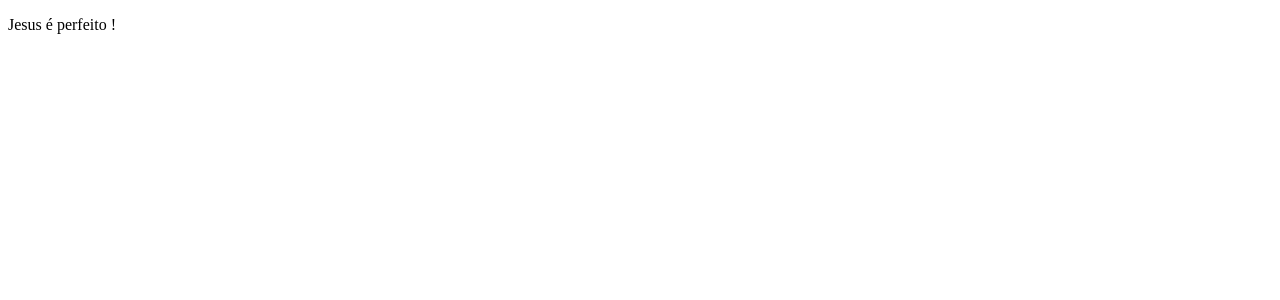
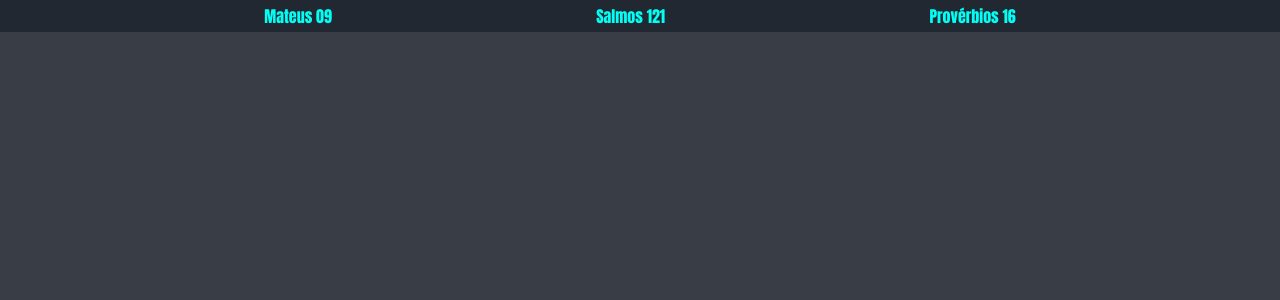
Before and after one commit to DaviBarretoo/Aviva, a React (Create React App) app: page / in a window 1280 px wide. Shown: the top 300 px of the page. Built offline with nearby package versions, Linux system fonts and the light colour scheme.

Commit message:
now update nav

```diff
--- a/src/App.jsx
+++ b/src/App.jsx
@@ -1,7 +1,15 @@
 import React from 'react';
+import { BrowserRouter } from 'react-router-dom';
+import GlobalStyle from './styles/Globalstyle';
+import Header from './components/Header/header';
 
 function App() {
-  return <p>Jesus é perfeito !</p>;
+  return (
+    <BrowserRouter>
+      <Header />
+      <GlobalStyle />
+    </BrowserRouter>
+  );
 }
 
 export default App;
--- /dev/null
+++ b/src/components/Header/header.jsx
@@ -0,0 +1,13 @@
+import React from 'react';
+import { Link } from 'react-router-dom';
+import { Nav } from './styled';
+
+export default function Header() {
+  return (
+    <Nav>
+      <Link to="/"> Mateus 09</Link>
+      <Link to="/"> Salmos 121</Link>
+      <Link to="/"> Provérbios 16</Link>
+    </Nav>
+  );
+}
--- /dev/null
+++ b/src/components/Header/styled.js
@@ -0,0 +1,23 @@
+import styled from 'styled-components';
+import { colorOfHeader, blue, lightblue } from '../../config/color';
+
+export const Nav = styled.nav`
+
+background: ${colorOfHeader};
+height: 2rem;
+display: flex;
+justify-content: space-evenly;
+align-items: center;
+
+a{
+  font-family: Impact, Haettenschweiler, 'Arial Narrow Bold', sans-serif;
+  color: ${blue};
+  text-decoration:none;
+  transition: 700ms;
+}
+
+a:hover{
+  color: ${lightblue};
+
+}
+`;
--- /dev/null
+++ b/src/config/color.js
@@ -0,0 +1,4 @@
+export const darkcolor = '#393e46';
+export const lightblue = '#00ADB5';
+export const blue = '#00FFF5';
+export const colorOfHeader = '#222831';
--- /dev/null
+++ b/src/styles/Globalstyle.js
@@ -0,0 +1,19 @@
+import { createGlobalStyle } from 'styled-components';
+import { darkcolor } from '../config/color';
+
+export default createGlobalStyle`
+*{
+margin: 0;
+padding: 0;
+outline: 0;
+box-sizing:border-box
+}
+body{
+
+  background: ${darkcolor};
+}
+html,body, #root{
+  height: 100vh;
+}
+
+`;
```
Also changed, not shown: package.json (+6 -1 lines), 1 other file (tests, documents, lock files or other folders).
